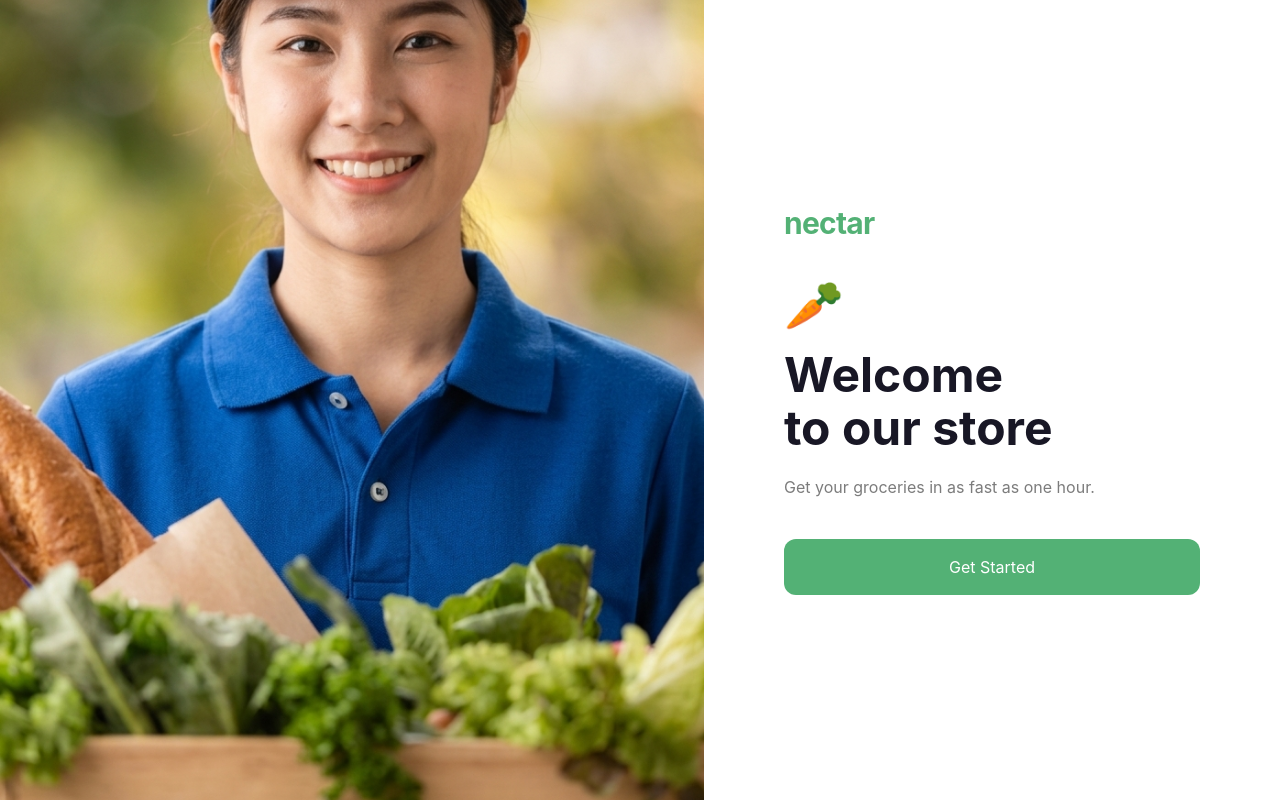
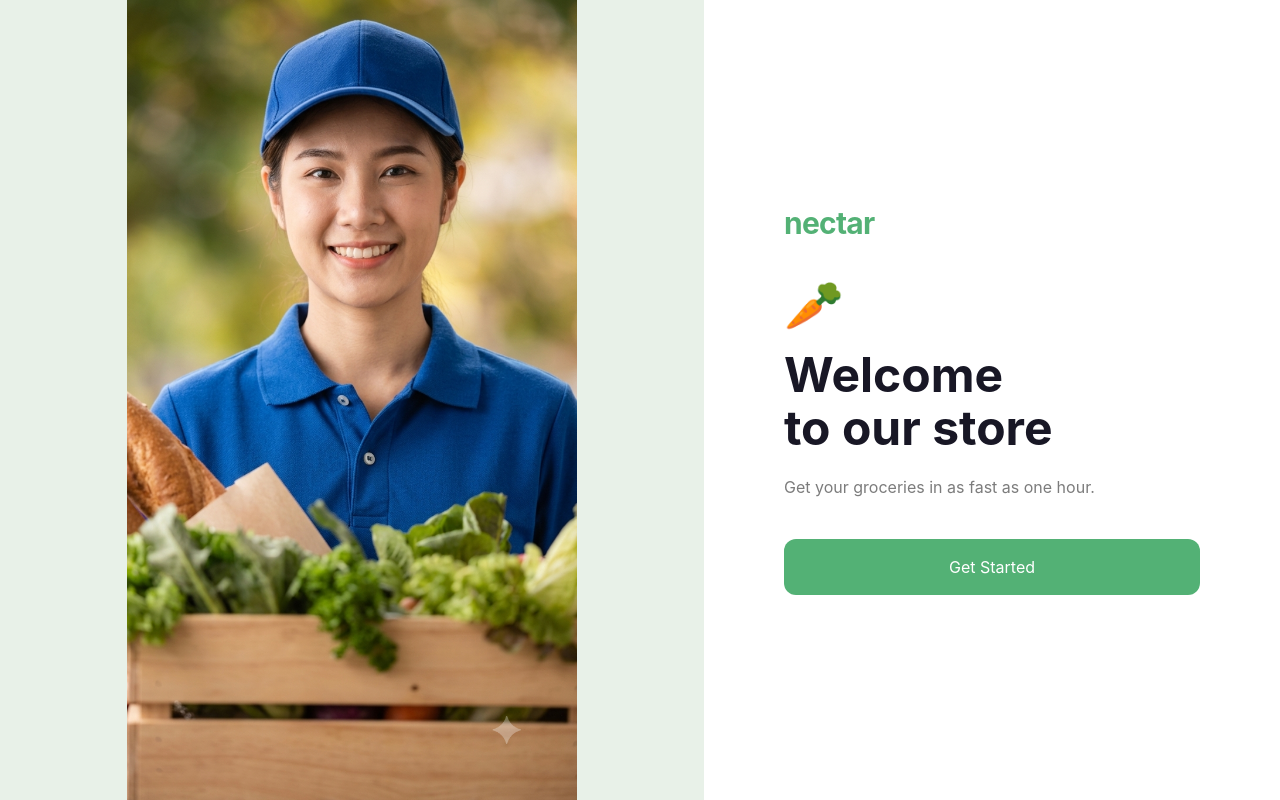
Before and after one commit to PriyankaDas856/ahoum-grocery, a React (Vite) app: page /welcome in a window 1280 px wide. Built offline with nearby package versions, Linux system fonts and the light colour scheme; no server answers.

Commit message:
fix: improve desktop welcome image layout

```diff
--- a/src/pages/Welcome.tsx
+++ b/src/pages/Welcome.tsx
@@ -8,14 +8,23 @@ function Welcome() {
       <div className="mx-auto flex min-h-screen w-full max-w-[1440px] flex-col lg:flex-row">
         {/* Image section */}
         <div className="relative h-screen min-h-[600px] w-full overflow-hidden bg-[#E8F1E8] lg:h-screen lg:w-[55%]">
-          {/* Grocery person image */}
+          {/* Mobile image - full screen */}
           <img
             src="/images/grocery-person.png"
             alt="Grocery delivery person"
-            className="absolute inset-0 h-full w-full object-cover object-center"
+            className="absolute inset-0 h-full w-full object-cover object-center lg:hidden"
           />
 
-          {/* Dark gradient for mobile readability */}
+          {/* Desktop image - show the complete image */}
+          <div className="absolute inset-0 hidden items-center justify-center bg-[#E8F1E8] lg:flex">
+            <img
+              src="/images/grocery-person.png"
+              alt="Grocery delivery person"
+              className="h-full w-full object-contain object-center"
+            />
+          </div>
+
+          {/* Mobile dark gradient */}
           <div className="absolute inset-0 z-10 bg-gradient-to-t from-black/70 via-black/5 to-transparent lg:hidden" />
 
           {/* Mobile content */}
@@ -37,7 +46,7 @@ function Welcome() {
             <button
               type="button"
               onClick={() => navigate('/auth')}
-              className="mt-8 h-14 w-full rounded-xl bg-[#53B175] text-sm font-semibold text-white transition hover:bg-[#46A568] active:scale-[0.98] focus:outline-none focus:ring-2 focus:ring-white/70"
+              className="mt-8 h-14 w-full rounded-xl bg-[#53B175] text-sm font-semibold text-white shadow-lg transition hover:bg-[#46A568] active:scale-[0.98] focus:outline-none focus:ring-2 focus:ring-white/70"
             >
               Get Started
             </button>
```
